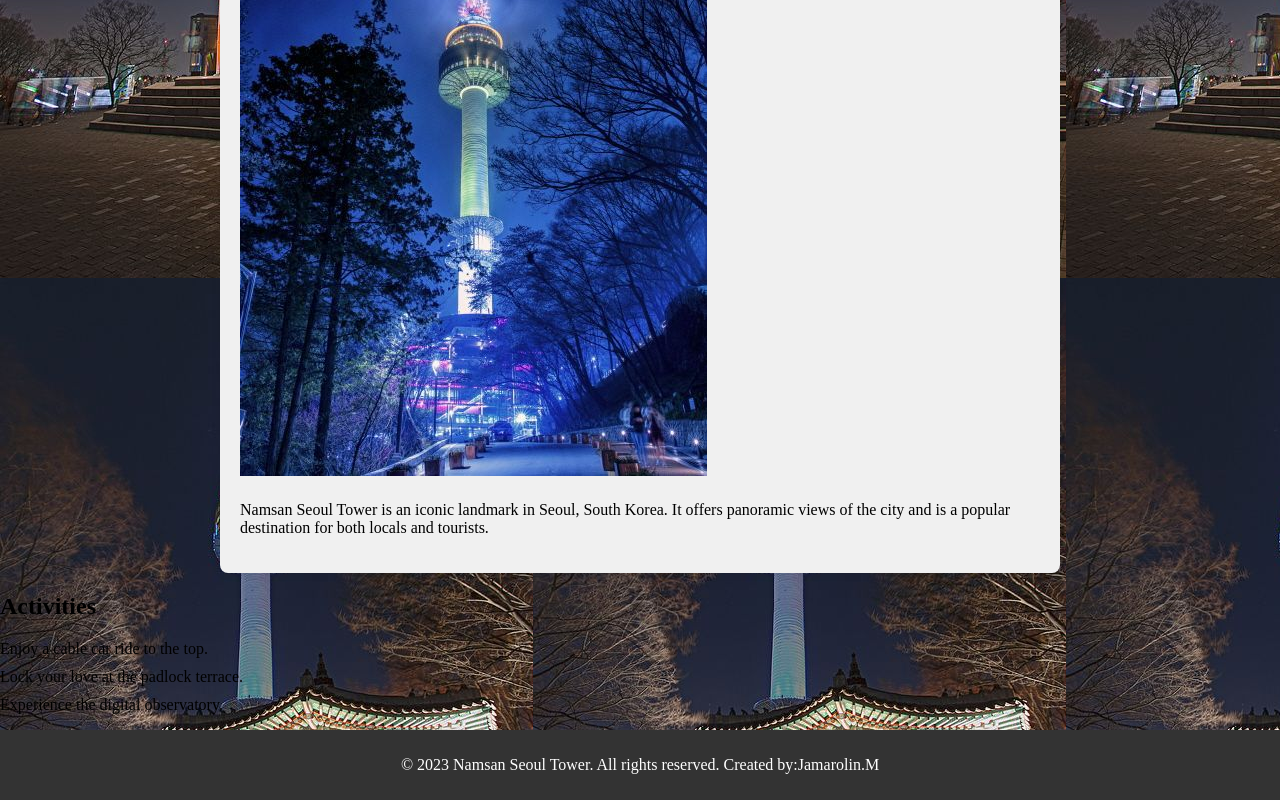
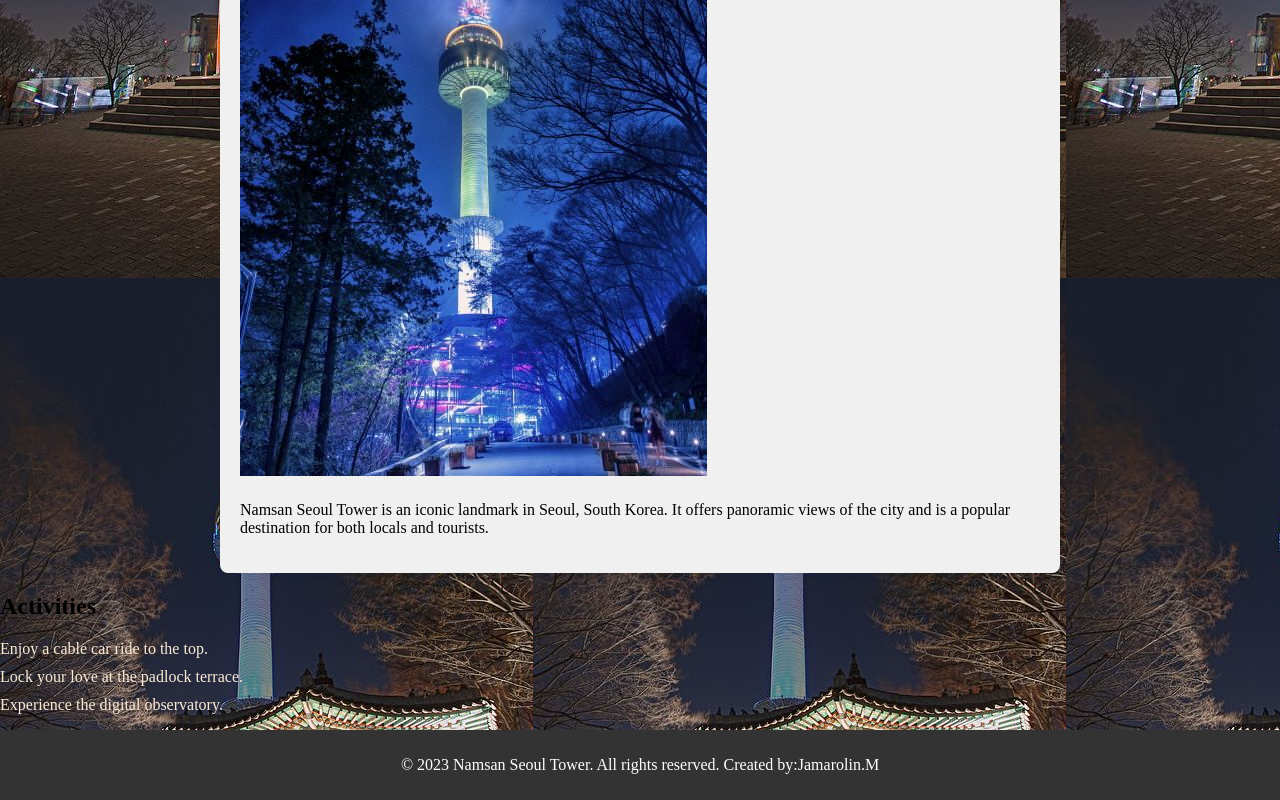
Before and after one commit to Amariahh/MariaJ, a plain HTML site: page index.html in a window 1280 px wide. Shown: the part 522-1322 px from the top of the page. Drawn offline with Linux system fonts and the light colour scheme.

Commit message:
Update style.css

```diff
--- a/style.css
+++ b/style.css
@@ -61,12 +61,15 @@ h2 {
 }
 
 ul {
+    color:AntiqueWhite;
     list-style-type: none;
     padding: 0;
 }
 
 li {
     margin-bottom: 10px;
+
+    color: AntiqueWhite;
 }
 
 footer {
```
